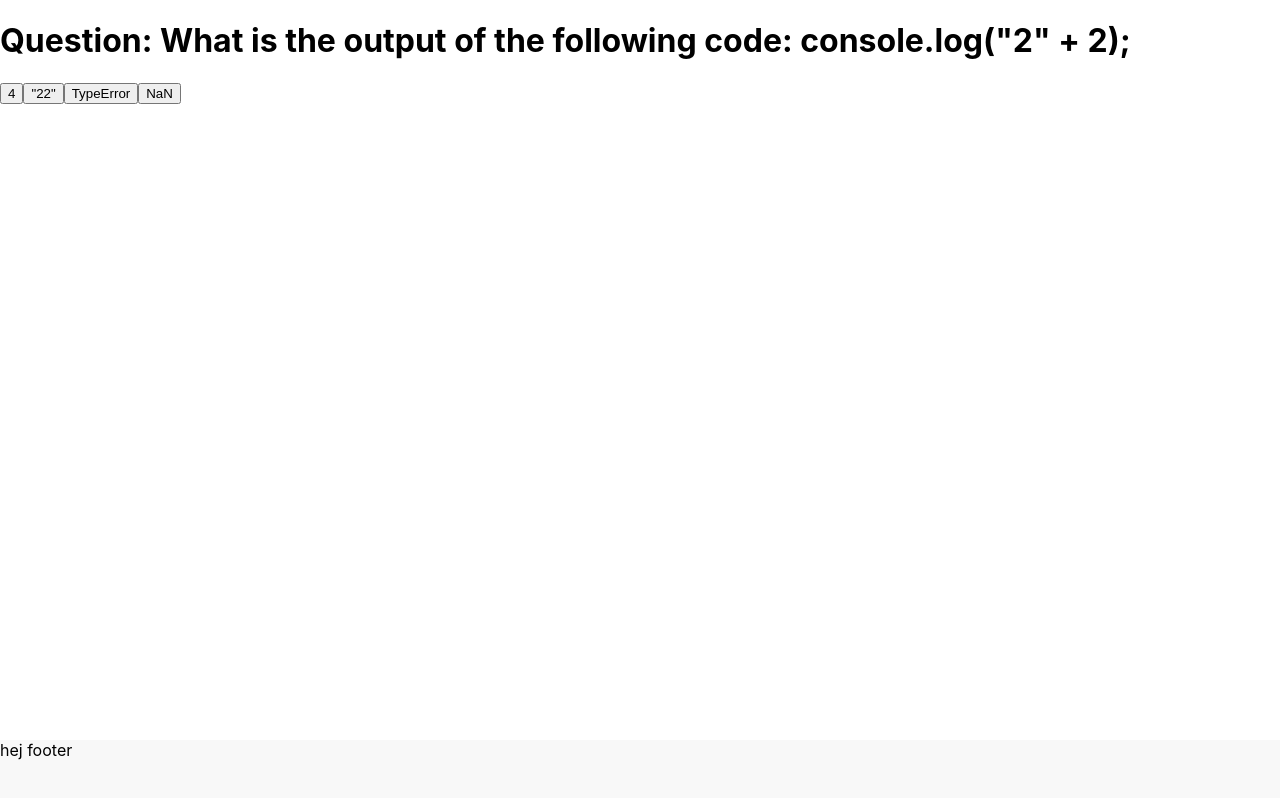
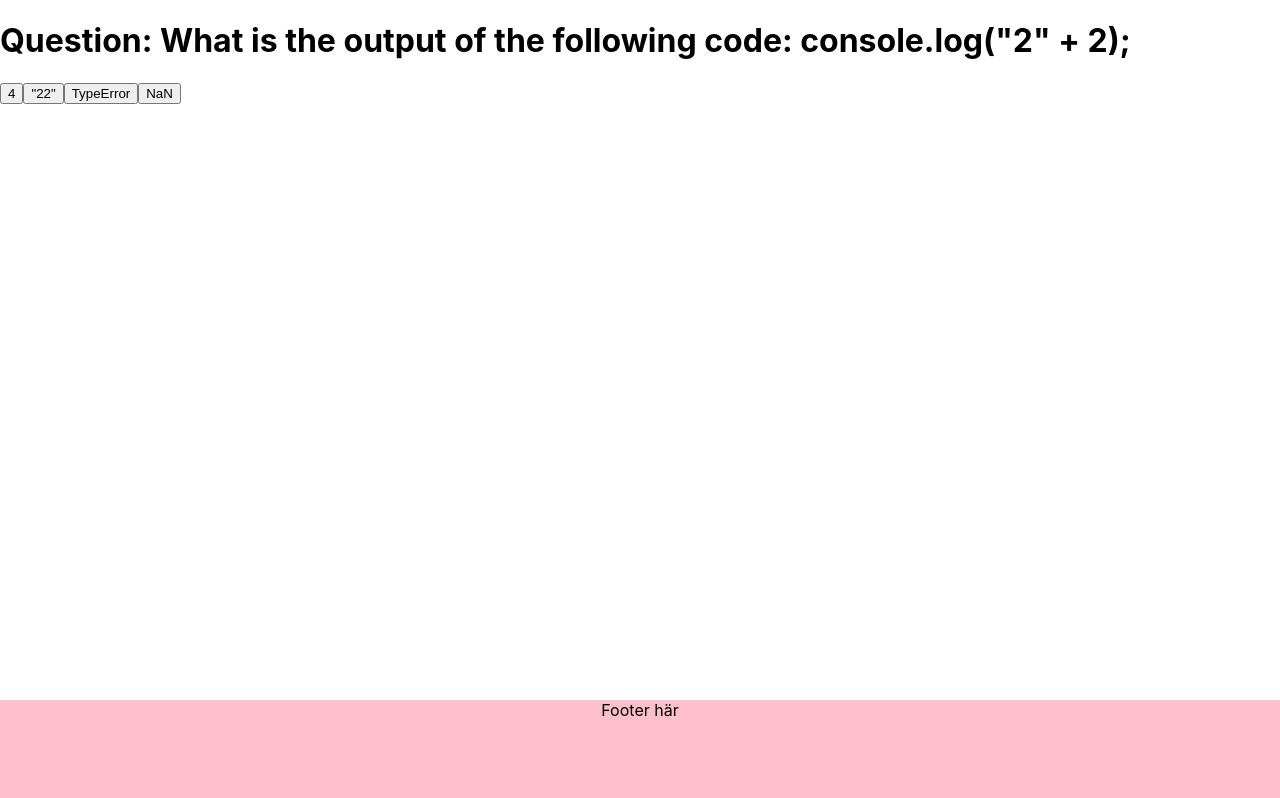
Before and after one commit to Technigo/project-redux-quiz-old, a React (Create React App) app: page /quiz in a window 1280 px wide. Built offline with nearby package versions, Linux system fonts and the light colour scheme.

Commit message:
added footer

```diff
--- a/src/components/Footer.js
+++ b/src/components/Footer.js
@@ -2,18 +2,20 @@ import React from 'react';
 import styled from 'styled-components';
 
 const Container = styled.div`
-  background-color: #F8F8F8;
-  position: fixed;
-  bottom: 0;
-  height: 60px;
-  width: 100%;
+background: pink;
+height: 100px;
+position:absolute;
+left:0;
+bottom:0;
+right:0;
+text-align:center;
 `;
 
 export const Footer = () => {
   return (
     <div>
       <Container>
-        hej footer
+         Footer här
       </Container>
     </div>
   )
```
